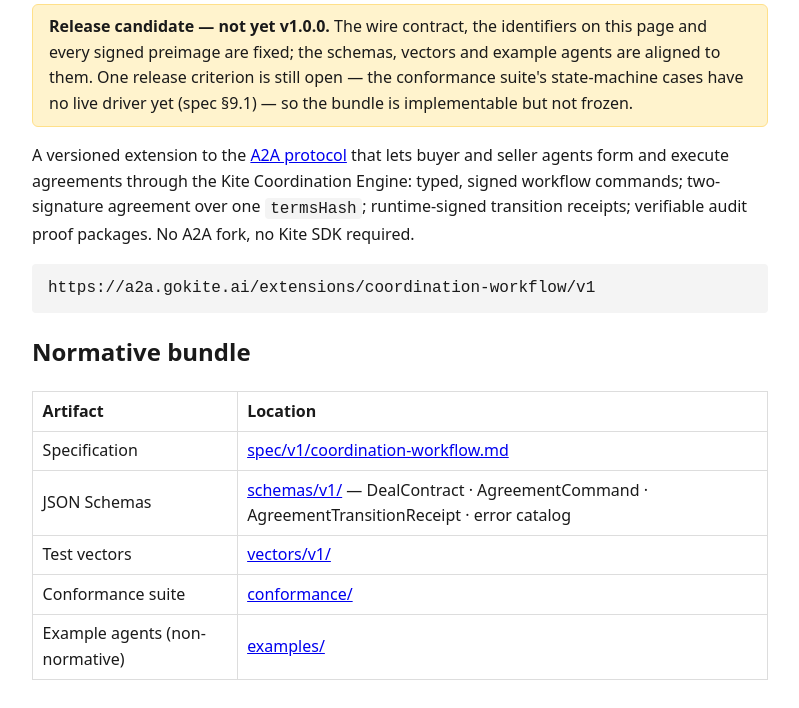
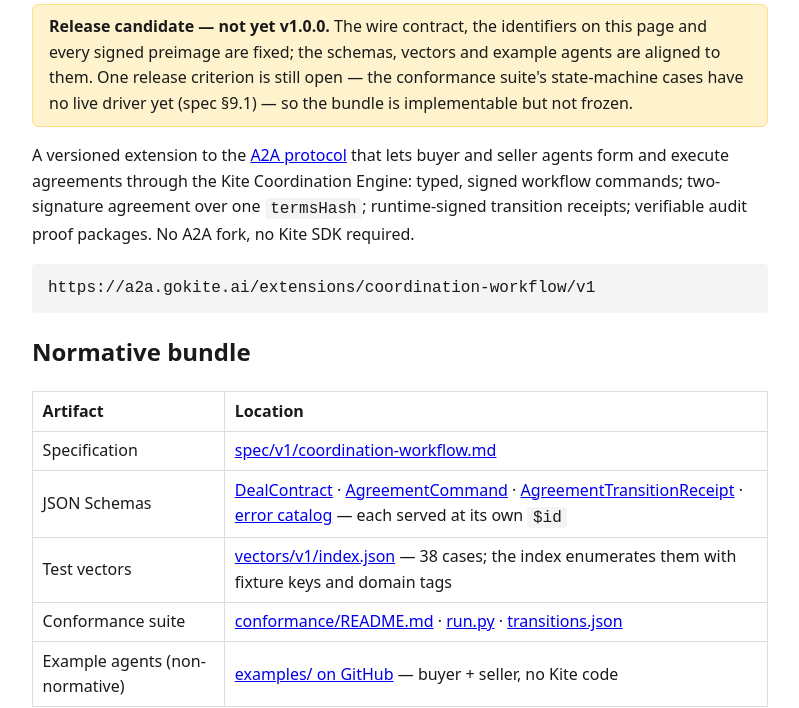
Before and after one commit to gokite-ai/a2a-coordination-extension, a plain HTML site: page extensions/coordination-workflow/v1/index.html in a window 1280 px wide. Shown: the part 117-825 px from the top of the page, without its empty margins (240-1039 px from the left). Drawn offline with Linux system fonts and the light colour scheme.

Commit message:
fix(site): root-absolute, file-targeted links on the landing page
Every link on the canonical extension-URI page was broken: the page is served
byte-identical at three depths and its links were relative, so at
/extensions/coordination-workflow/v1/ they resolved under
/extensions/coordination-workflow/ and 404'd. Root-absolute paths resolve the
same at all three depths — the only spelling compatible with identical copies.

The links also pointed at directories, which GitHub Pages cannot list. They now
name real files: the spec, the four schema $id paths, vectors/v1/index.json,
the conformance runner and case data, and the examples as a GitHub tree link.

Every target verified 200 against the live site.

```diff
--- a/extensions/coordination-workflow/v1/index.html
+++ b/extensions/coordination-workflow/v1/index.html
@@ -31,11 +31,11 @@
   <h2>Normative bundle</h2>
   <table>
     <tr><th>Artifact</th><th>Location</th></tr>
-    <tr><td>Specification</td><td><a href="../spec/v1/coordination-workflow.md">spec/v1/coordination-workflow.md</a></td></tr>
-    <tr><td>JSON Schemas</td><td><a href="../schemas/v1/">schemas/v1/</a> — DealContract · AgreementCommand · AgreementTransitionReceipt · error catalog</td></tr>
-    <tr><td>Test vectors</td><td><a href="../vectors/v1/">vectors/v1/</a></td></tr>
-    <tr><td>Conformance suite</td><td><a href="../conformance/">conformance/</a></td></tr>
-    <tr><td>Example agents (non-normative)</td><td><a href="../examples/">examples/</a></td></tr>
+    <tr><td>Specification</td><td><a href="/spec/v1/coordination-workflow.md">spec/v1/coordination-workflow.md</a></td></tr>
+    <tr><td>JSON Schemas</td><td><a href="/schemas/deal-contract/v1">DealContract</a> · <a href="/schemas/agreement-command/v1">AgreementCommand</a> · <a href="/schemas/agreement-transition-receipt/v1">AgreementTransitionReceipt</a> · <a href="/schemas/agreement-error-catalog/v1">error catalog</a> — each served at its own <code>$id</code></td></tr>
+    <tr><td>Test vectors</td><td><a href="/vectors/v1/index.json">vectors/v1/index.json</a> — 38 cases; the index enumerates them with fixture keys and domain tags</td></tr>
+    <tr><td>Conformance suite</td><td><a href="/conformance/README.md">conformance/README.md</a> · <a href="/conformance/run.py">run.py</a> · <a href="/conformance/transitions.json">transitions.json</a></td></tr>
+    <tr><td>Example agents (non-normative)</td><td><a href="https://github.com/gokite-ai/a2a-coordination-extension/tree/main/examples">examples/ on GitHub</a> — buyer + seller, no Kite code</td></tr>
   </table>
 
   <h2>Key identifiers</h2>
```
Also changed, not shown: index.html (+5 -5 lines), site/index.html (+5 -5 lines).
